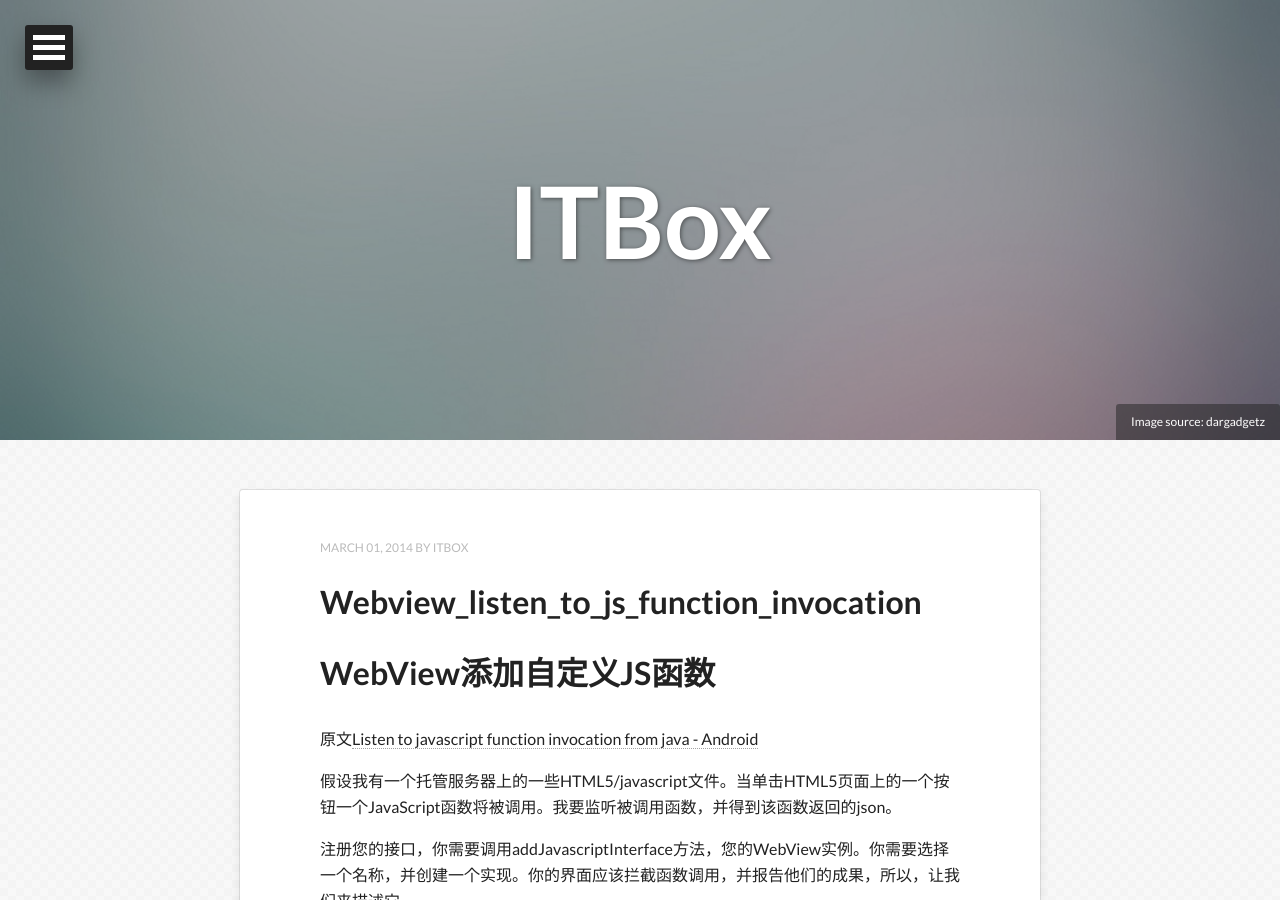
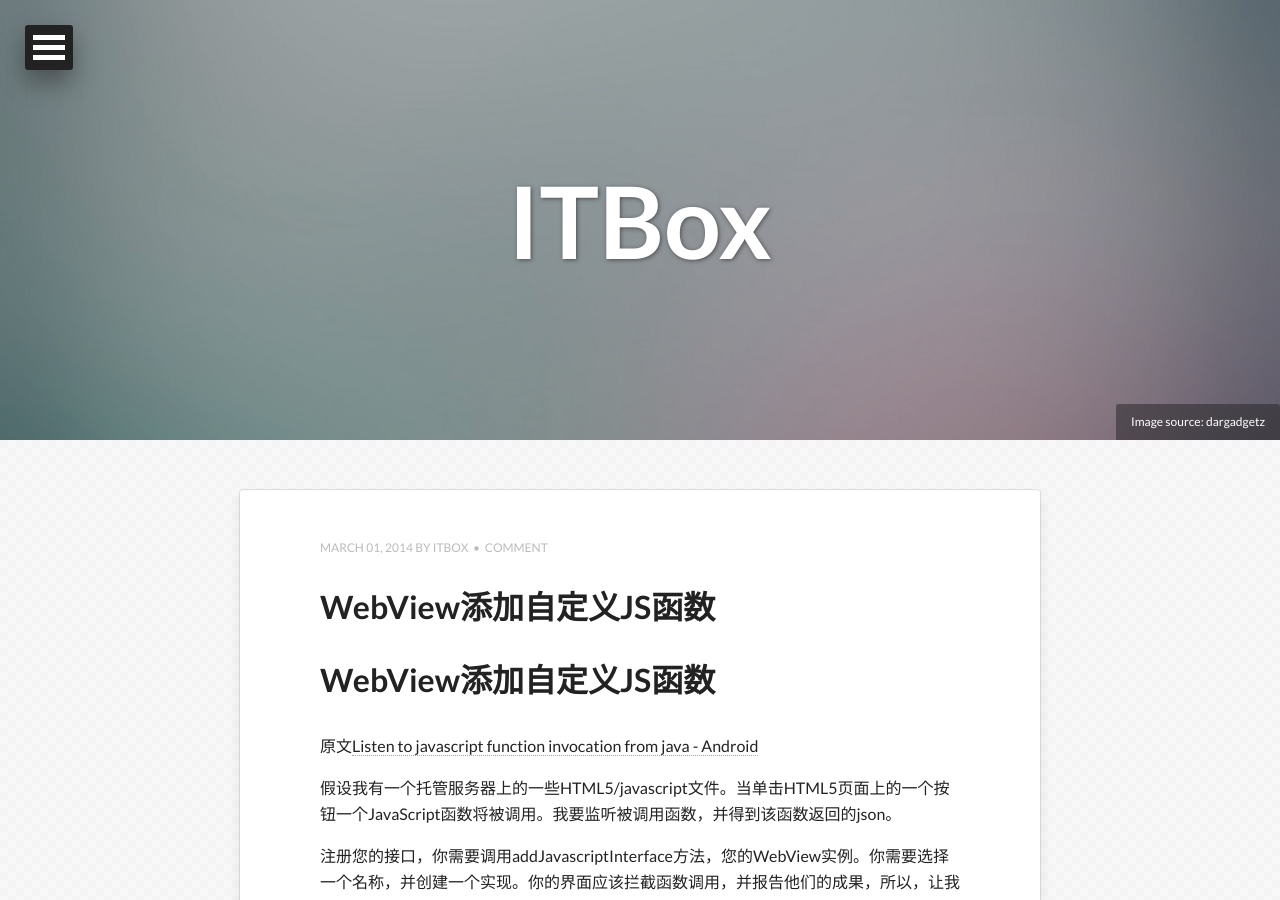
Before and after one commit to ITBox/ITBox.github.io, a Jekyll site: the page built from index.html, in a window 1280 px wide and 900 px high. Built offline with Jekyll 4.4.1, drawn with Linux system fonts in a browser that asks for light colours; nearby versions of some CDN libraries; the list of posts is cut into pages by our own code.

Commit message:
添加文件头

```diff
--- a/_posts/2014-03-01-webview_listen_to_js_function_invocation.md
+++ b/_posts/2014-03-01-webview_listen_to_js_function_invocation.md
@@ -1,3 +1,17 @@
+---
+layout: post
+category: android-opensource
+title: WebView添加自定义JS函数
+description: ""
+modified: 2014-03-01
+tags: [android]
+comments: true
+share: true
+
+comments: true
+---
+
+
 # WebView添加自定义JS函数
 
 原文[Listen to javascript function invocation from java - Android](http://stackoverflow.com/questions/9306801/listen-to-javascript-function-invocation-from-java-android)
```
